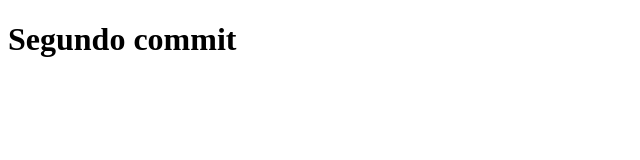
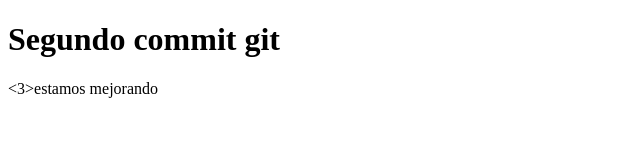
Before and after one commit to yonatanguti/nueva-prueba-GIT, a plain HTML site: page index.html in a window 1280 px wide. Shown: the whole page, without its empty margins (0-640 px from the left). Drawn offline with Linux system fonts and the light colour scheme.

Commit message:
otro commit

```diff
--- a/index.html
+++ b/index.html
@@ -5,6 +5,7 @@
     <title>Prueba</title>
   </head>
   <body>
-    <h1>Segundo commit</h1>
+    <h1>Segundo commit git</h1>
+    <3>estamos mejorando</3>
   </body>
 </html>
```
